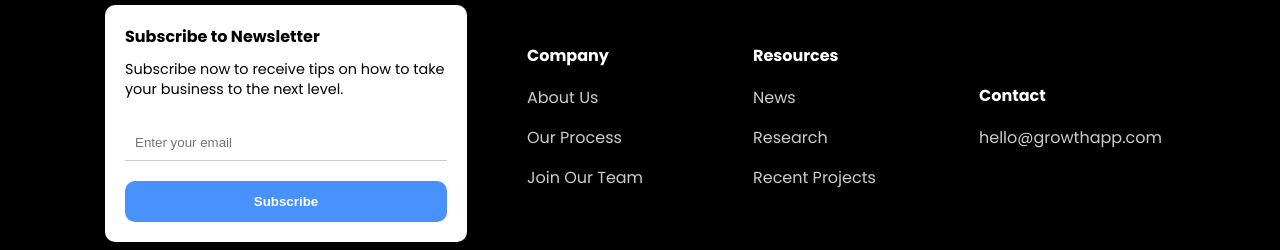
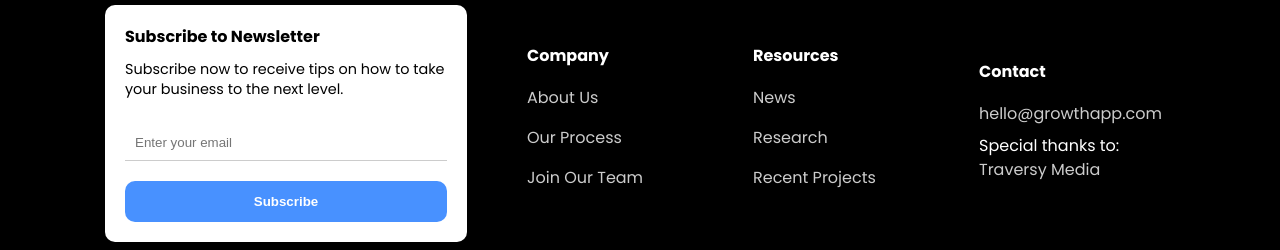
Before and after one commit to PappaMYST/responsive-website, a plain HTML site: page index.html in a window 1280 px wide. Shown: the part 4256-4506 px from the top of the page. Drawn offline with Linux system fonts and the light colour scheme.

Commit message:
Update Message

```diff
--- a/index.html
+++ b/index.html
@@ -363,6 +363,7 @@
                     <ul>
                         <li><a href="#">hello@growthapp.com</a></li>
                     </ul>
+                    <p>Special thanks to: <a href="https://youtu.be/HXYZxVbWkjc?si=3wOPv32X2PN0XE50">Traversy Media</a></p>
                 </div>
             </div>
         </div>
```
